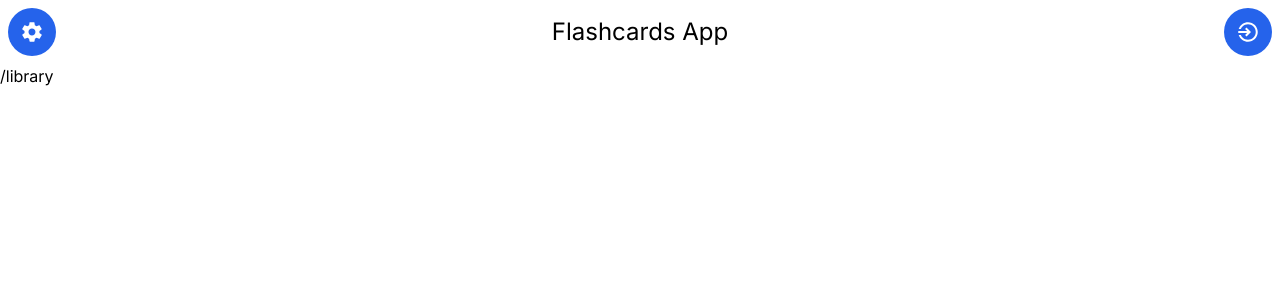
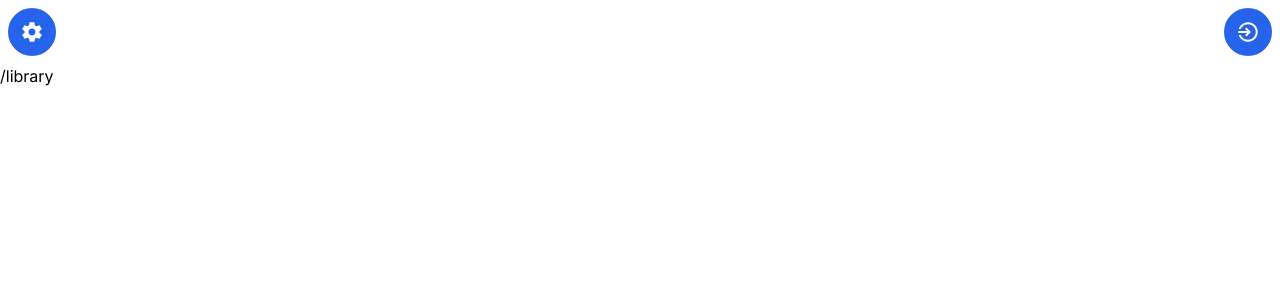
Before and after one commit to jakob-rzeppa/flashcards-app, a Next.js app: page / in a window 1280 px wide. Shown: the top 300 px of the page. Built offline with nearby package versions, Linux system fonts and the light colour scheme.

Commit message:
remove header title

```diff
--- a/app/layout.tsx
+++ b/app/layout.tsx
@@ -7,7 +7,6 @@ const inter = Inter({ subsets: ["latin"] });
 import Header from "@/components/Header";
 import AccountButton from "@/components/AccountButton";
 import SettingsButton from "@/components/SettingsButton";
-import HeaderTitle from "@/components/HeaderTitle";
 
 export const metadata: Metadata = {
   title: "flashcards-app",
@@ -24,7 +23,6 @@ export default function RootLayout({
       <body className={inter.className}>
         <Header>
           <SettingsButton />
-          <HeaderTitle title="Flashcards App"></HeaderTitle>
           <AccountButton />
         </Header>
         {children}
--- a/components/HeaderTitle.tsx
+++ /dev/null
@@ -1,11 +0,0 @@
-import React, { ReactNode } from "react";
-
-interface Props {
-  title: string;
-}
-
-function HeaderTitle({ title }: Props) {
-  return <p className="text-2xl">{title}</p>;
-}
-
-export default HeaderTitle;
```
